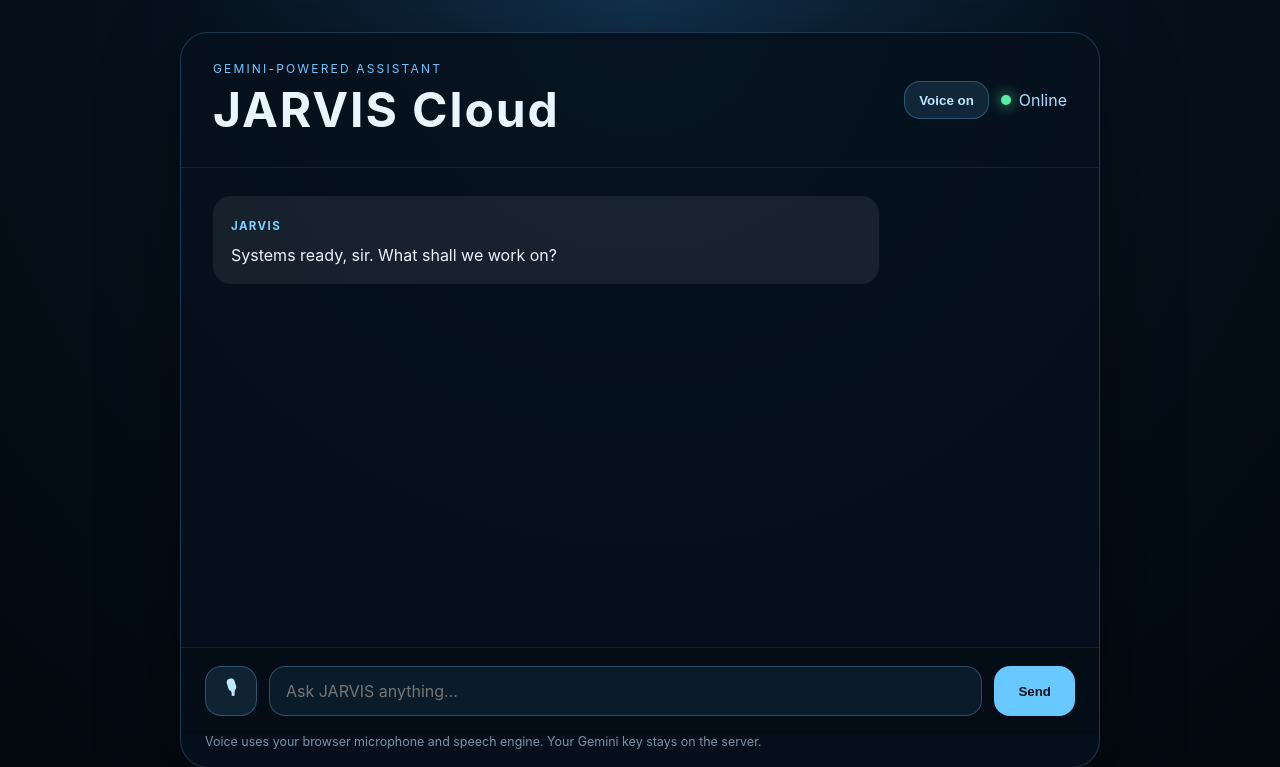
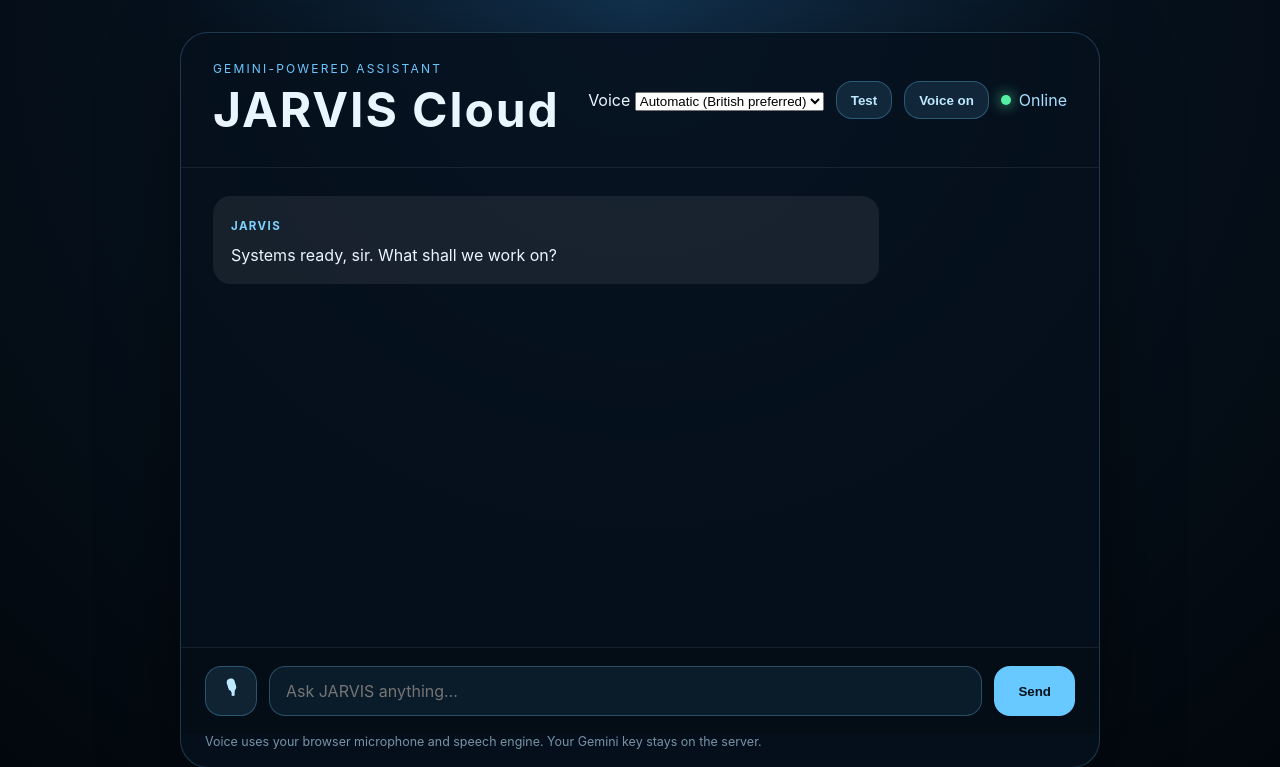
Before and after one commit to bertrandrusa/jarvis-local-ai, a Flask app: page / in a window 1280 px wide. Shown: the top 767 px of the page. Run offline with Flask 3, Linux system fonts and the light colour scheme.

Commit message:
Add selectable browser voices

```diff
--- a/templates/index.html
+++ b/templates/index.html
@@ -14,6 +14,13 @@
         <h1>JARVIS Cloud</h1>
       </div>
       <div class="header-actions">
+        <label class="voice-picker" for="voice-select">
+          <span>Voice</span>
+          <select id="voice-select" aria-label="JARVIS voice">
+            <option value="">Automatic (British preferred)</option>
+          </select>
+        </label>
+        <button id="voice-preview" class="secondary compact" type="button">Test</button>
         <button id="voice-toggle" class="secondary" type="button" aria-pressed="true">Voice on</button>
         <span class="status"><i></i> Online</span>
       </div>
@@ -41,10 +48,14 @@ const messages = document.querySelector('#messages');
 const sendButton = document.querySelector('#send');
 const micButton = document.querySelector('#mic');
 const voiceToggle = document.querySelector('#voice-toggle');
+const voiceSelect = document.querySelector('#voice-select');
+const voicePreview = document.querySelector('#voice-preview');
 const voiceNote = document.querySelector('#voice-note');
 const history = [];
+const VOICE_STORAGE_KEY = 'jarvisVoiceURI';
 let voiceEnabled = true;
 let recognition = null;
+let availableVoices = [];
 
 function addMessage(role, text) {
   const article = document.createElement('article');
@@ -60,24 +71,86 @@ function addMessage(role, text) {
 }
 
 function pickBritishVoice() {
-  const voices = window.speechSynthesis?.getVoices?.() || [];
-  return voices.find(v => /^en-GB$/i.test(v.lang))
-      || voices.find(v => /^en-GB/i.test(v.lang))
-      || voices.find(v => /^en/i.test(v.lang))
+  return availableVoices.find(v => /^en-GB$/i.test(v.lang))
+      || availableVoices.find(v => /^en-GB/i.test(v.lang))
+      || availableVoices.find(v => /^en/i.test(v.lang))
+      || availableVoices[0]
       || null;
 }
 
-function speak(text) {
-  if (!voiceEnabled || !('speechSynthesis' in window) || !text) return;
+function selectedVoice() {
+  const selectedURI = voiceSelect.value;
+  if (selectedURI) {
+    const selected = availableVoices.find(v => v.voiceURI === selectedURI);
+    if (selected) return selected;
+  }
+  return pickBritishVoice();
+}
+
+function loadVoices() {
+  if (!('speechSynthesis' in window)) {
+    voiceSelect.disabled = true;
+    voicePreview.disabled = true;
+    return;
+  }
+
+  availableVoices = window.speechSynthesis.getVoices().slice().sort((a, b) => {
+    const aEnglish = /^en/i.test(a.lang) ? 0 : 1;
+    const bEnglish = /^en/i.test(b.lang) ? 0 : 1;
+    return aEnglish - bEnglish || a.lang.localeCompare(b.lang) || a.name.localeCompare(b.name);
+  });
+
+  const saved = localStorage.getItem(VOICE_STORAGE_KEY) || '';
+  const previous = voiceSelect.value || saved;
+  voiceSelect.innerHTML = '<option value="">Automatic (British preferred)</option>';
+
+  for (const voice of availableVoices) {
+    const option = document.createElement('option');
+    option.value = voice.voiceURI;
+    option.textContent = `${voice.name} — ${voice.lang}${voice.default ? ' (default)' : ''}`;
+    voiceSelect.appendChild(option);
+  }
+
+  if (previous && availableVoices.some(v => v.voiceURI === previous)) {
+    voiceSelect.value = previous;
+  } else {
+    voiceSelect.value = '';
+  }
+}
+
+function speak(text, force = false) {
+  if ((!voiceEnabled && !force) || !('speechSynthesis' in window) || !text) return;
   window.speechSynthesis.cancel();
   const utterance = new SpeechSynthesisUtterance(text);
-  utterance.lang = 'en-GB';
+  const voice = selectedVoice();
+  if (voice) {
+    utterance.voice = voice;
+    utterance.lang = voice.lang || 'en-GB';
+  } else {
+    utterance.lang = 'en-GB';
+  }
   utterance.rate = 0.96;
   utterance.pitch = 0.9;
-  const voice = pickBritishVoice();
-  if (voice) utterance.voice = voice;
   window.speechSynthesis.speak(utterance);
 }
+
+voiceSelect.addEventListener('change', () => {
+  if (voiceSelect.value) {
+    localStorage.setItem(VOICE_STORAGE_KEY, voiceSelect.value);
+  } else {
+    localStorage.removeItem(VOICE_STORAGE_KEY);
+  }
+  const voice = selectedVoice();
+  voiceNote.textContent = voice
+    ? `Selected voice: ${voice.name} (${voice.lang}). Saved for this browser.`
+    : 'Voice selection is set to automatic.';
+});
+
+voicePreview.addEventListener('click', () => {
+  const wasEnabled = voiceEnabled;
+  speak('Good evening, sir. JARVIS voice systems are online.', true);
+  if (!wasEnabled) voiceNote.textContent = 'Voice preview played. Spoken replies are still turned off.';
+});
 
 voiceToggle.addEventListener('click', () => {
   voiceEnabled = !voiceEnabled;
@@ -85,6 +158,14 @@ voiceToggle.addEventListener('click', () => {
   voiceToggle.setAttribute('aria-pressed', String(voiceEnabled));
   if (!voiceEnabled && 'speechSynthesis' in window) window.speechSynthesis.cancel();
 });
+
+if ('speechSynthesis' in window) {
+  loadVoices();
+  window.speechSynthesis.onvoiceschanged = loadVoices;
+} else {
+  voiceSelect.disabled = true;
+  voicePreview.disabled = true;
+}
 
 const SpeechRecognition = window.SpeechRecognition || window.webkitSpeechRecognition;
 if (SpeechRecognition) {
```
